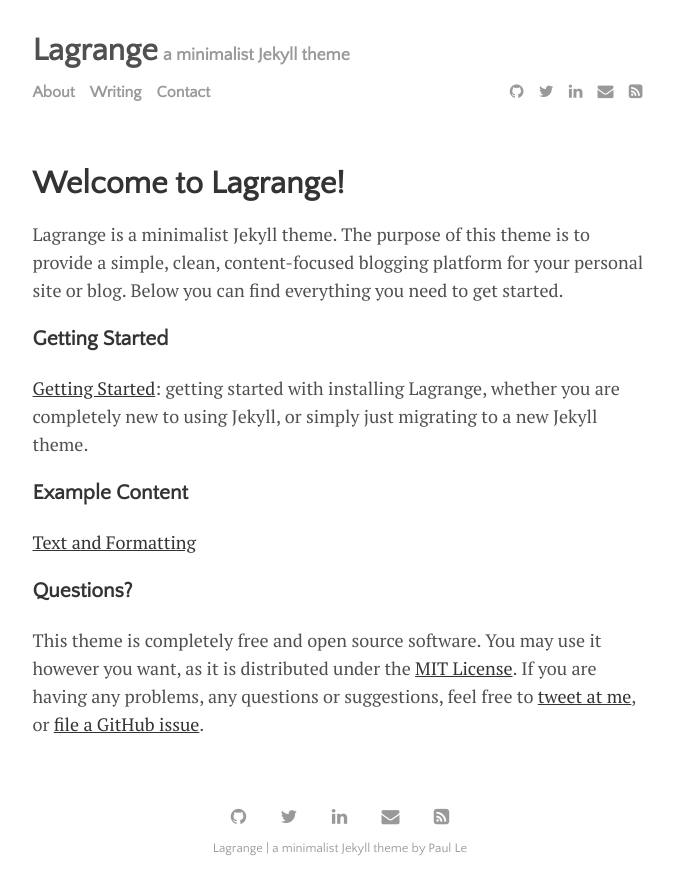
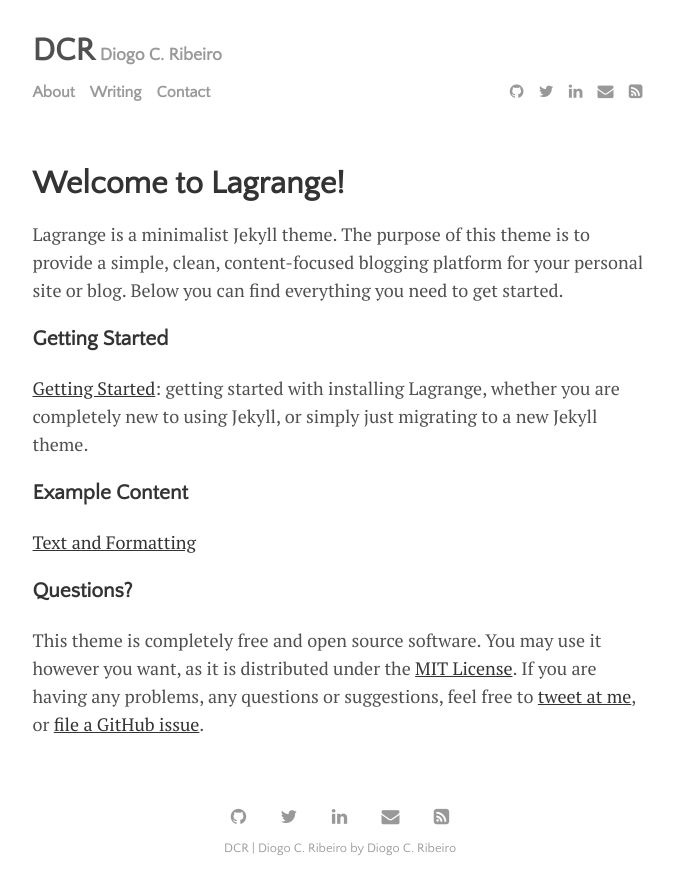
Before and after one commit to diogoribeiro98/diogoribeiro98.github.io, a Jekyll site: the page built from menu/about.md, in a window 1280 px wide. Shown: the top 895 px of the page, without its empty margins (300-974 px from the left). Built offline with Jekyll 4.4.1, drawn with Linux system fonts in a browser that asks for light colours.

Commit message:
Update _config.yml

```diff
--- a/_config.yml
+++ b/_config.yml
@@ -20,9 +20,9 @@ permalink:           /:title
 plugins:             [jekyll-paginate, jekyll-sitemap, jekyll-feed, jekyll-seo-tag]
 
 # Customise atom feed settings (this is where Jekyll-Feed gets configuration information)
-title:		           'Lagrange'
-description:	       'a minimalist Jekyll theme'
-author:              'Paul Le'
+title:		           'DCR'
+description:	       'Diogo C. Ribeiro'
+author:              'Diogo C. Ribeiro'
 
 # RSS 2.0 can be used instead of Atom by uncommenting following two lines
 #feed:
```
